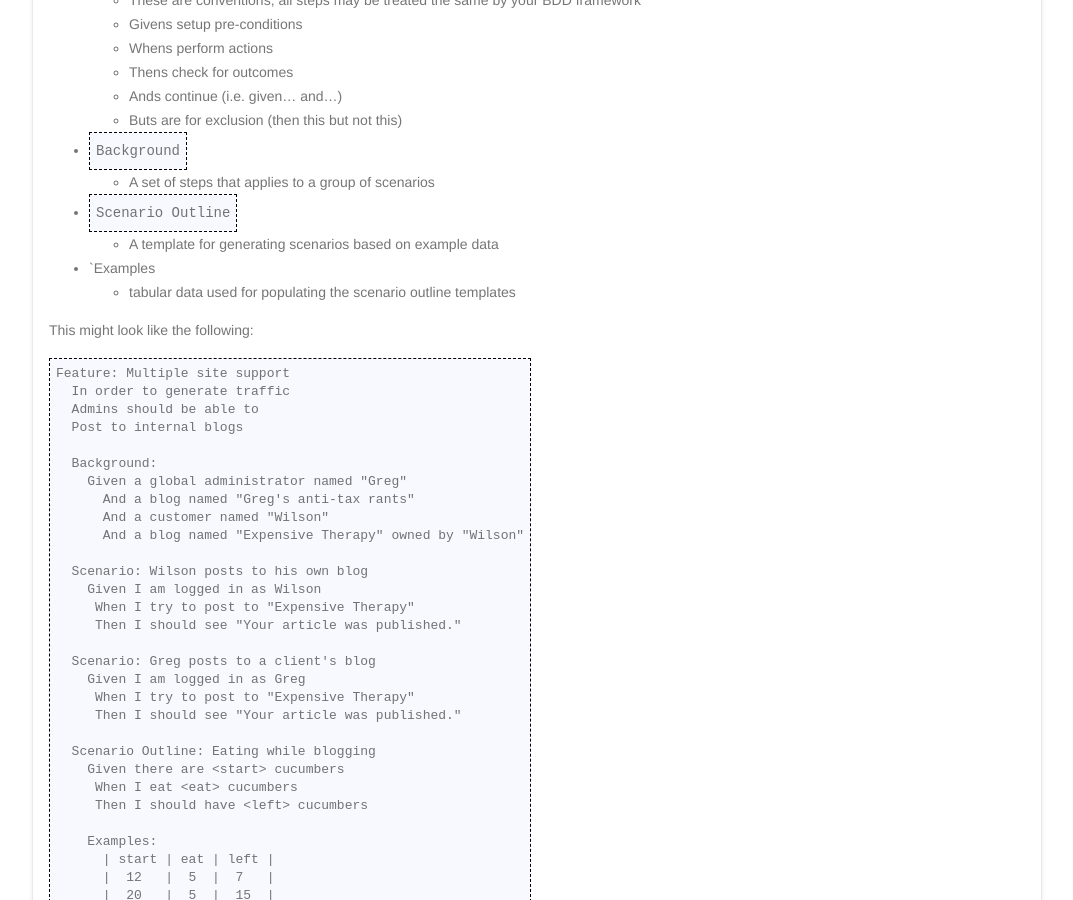
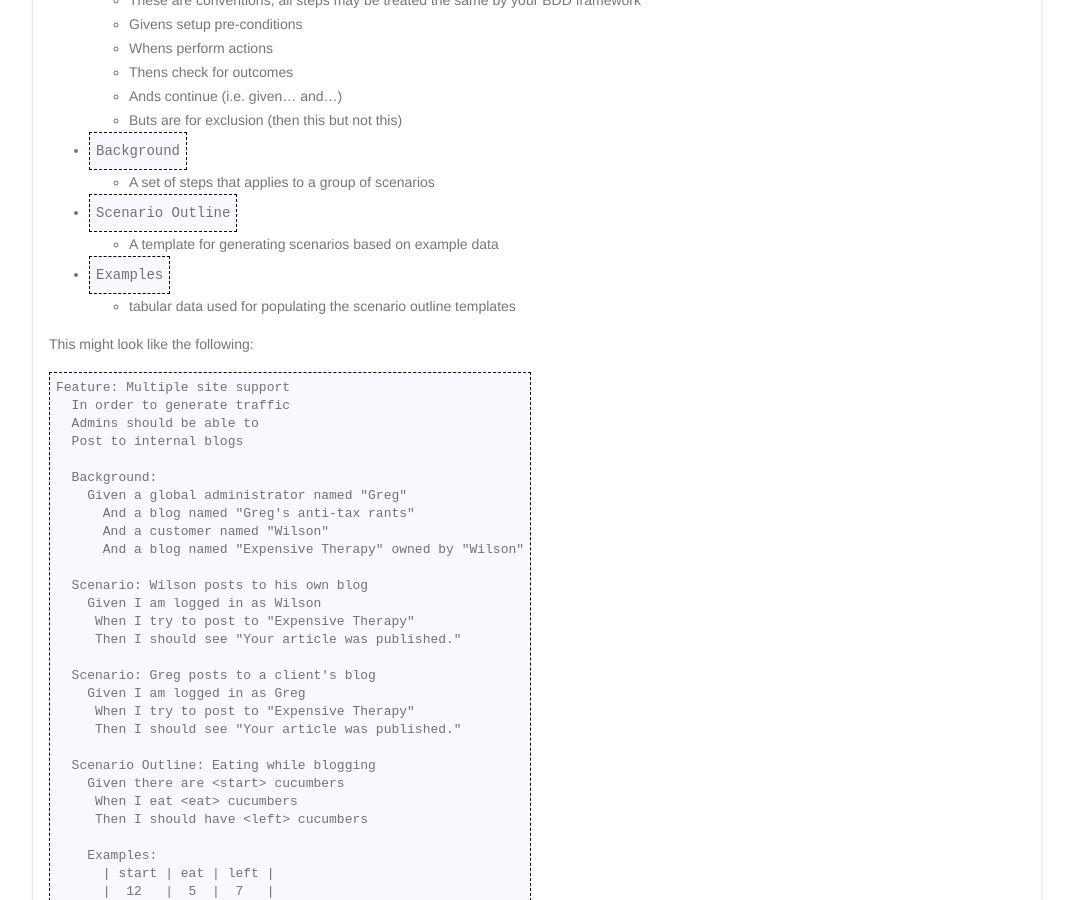
Before and after one commit to chadfurman/chadfurman.github.io, a Jekyll site: the page built from _posts/2015-10-14-features-with-value-bdd.markdown, in a window 1280 px wide and 900 px high, scrolled down 3018 px. Shown: the whole window, without its empty margins (103-1176 px from the left). Built offline with Jekyll 4.4.1, drawn with Linux system fonts in a browser that asks for light colours; Markdown is read by kramdown in place of the engine named in the settings; comment, search, counter and statistics services are not loaded.

Commit message:
formatting cleanup

```diff
--- a/_posts/2015-10-14-features-with-value-bdd.markdown
+++ b/_posts/2015-10-14-features-with-value-bdd.markdown
@@ -125,7 +125,7 @@ By writing our feature specifications in [Gherkin](https://cucumber.io/docs/refe
     * A set of steps that applies to a group of scenarios
 * `Scenario Outline`
     * A template for generating scenarios based on example data
-* `Examples
+* `Examples`
     * tabular data used for populating the scenario outline templates
 
 This might look like the following:
```
